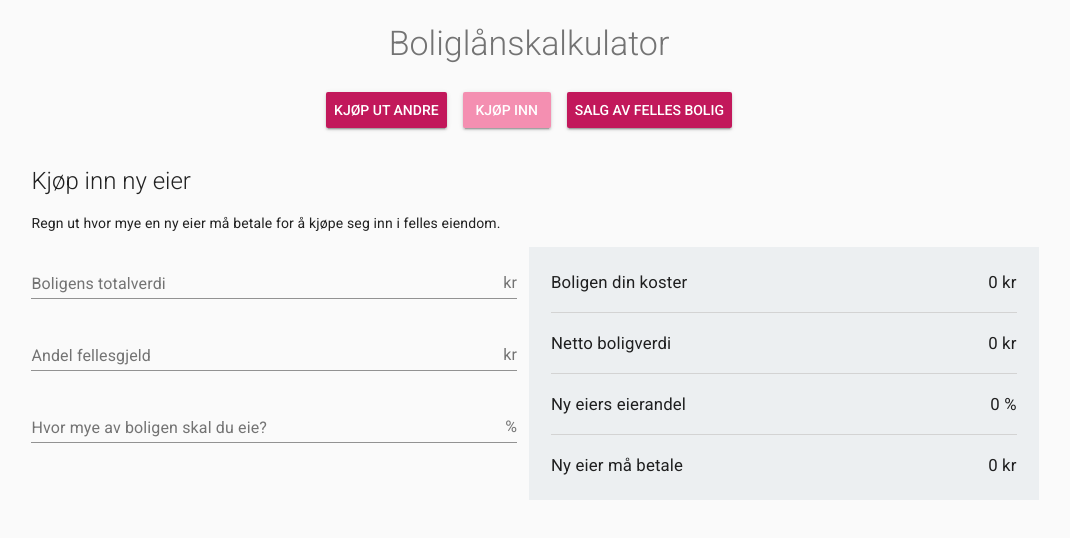
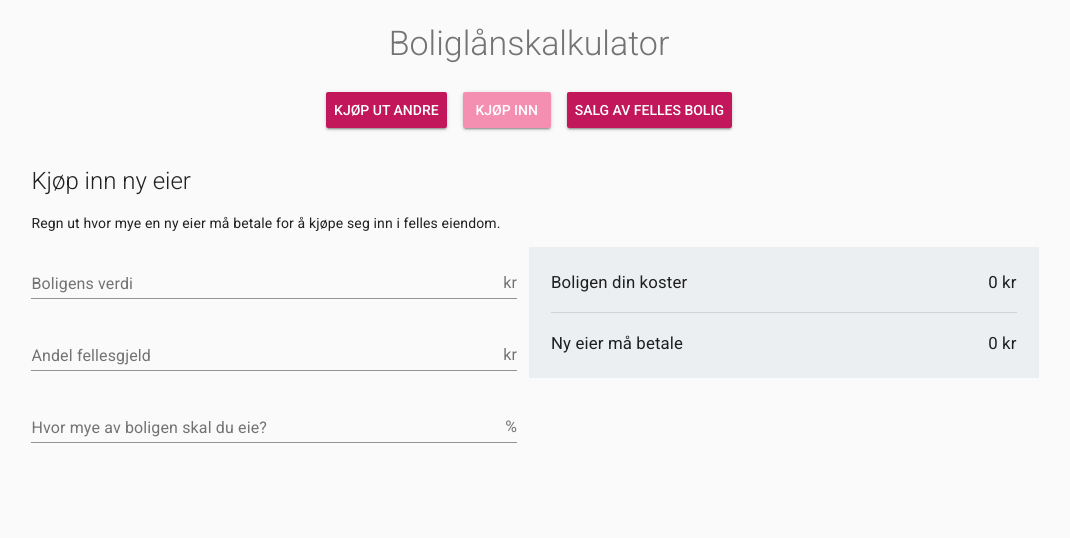
Before and after one commit to lanavu/smb-kalkulator, a Vue app: page /#/buy-share in a window 1280 px wide. Shown: the top 538 px of the page, without its empty margins (111-1181 px from the left). Built offline with nearby package versions, Linux system fonts and the light colour scheme.

Commit message:
kjope inn

```diff
--- a/src/components/BuyShare/CalculationModule.vue
+++ b/src/components/BuyShare/CalculationModule.vue
@@ -3,14 +3,6 @@
     <p class="info-row">
       <span>Boligen din koster</span>
       <span>{{ toLocaleString(userInput.propertyValue) }} kr</span>
-    </p>
-    <p class="info-row">
-      <span>Netto boligverdi</span>
-      <span>{{ toLocaleString(netPropertyValue) }} kr</span>
-    </p>
-    <p class="info-row">
-      <span>Ny eiers eierandel</span>
-      <span>{{ newOwnerShare }} %</span>
     </p>
     <p class="info-row">
       <span>Ny eier må betale</span>
@@ -28,17 +20,10 @@ export default {
     ...mapState({
       userInput: state => state.userInputBuyShare
     }),
-    netPropertyValue() {
-      //TODO: Regn ut nettoverdi av bolig
-      return 0;
-    },
-    newOwnerShare() {
-      //TODO: Regn ut ny eiers andel i prosent
-      return 0;
-    },
     purchaseAmount() {
-      //TODO: Regn ut hvor mye ny eier må betale
-      return 0;
+      const multiplier = this.userInput.ownershipShare / 100;
+      const purchaseAmount = this.userInput.propertyValue * multiplier;
+      return purchaseAmount;
     }
   },
   methods: {
--- a/src/components/BuyShare/UserInputForm.vue
+++ b/src/components/BuyShare/UserInputForm.vue
@@ -1,7 +1,7 @@
 <template>
   <div class="user-input-form">
     <md-field>
-      <label for="estimated-value">Boligens totalverdi</label>
+      <label for="estimated-value">Boligens verdi</label>
       <md-input
         type="number"
         id="estimated-value"
--- a/src/components/Buyout/CalculationModule.vue
+++ b/src/components/Buyout/CalculationModule.vue
@@ -2,11 +2,7 @@
   <div class="input-info">
     <p class="info-row">
       <span>Boligen din koster</span>
-      <span>{{ toLocaleString(userInput.propertyValue) }} kr</span>
-    </p>
-    <p class="info-row">
-      <span>Netto boligverdi</span>
-      <span>{{ toLocaleString(netPropertyValue) }} kr</span>
+      <span>{{ toLocaleString(grossPropertyValue) }} kr</span>
     </p>
     <p class="info-row">
       <span>Egenkapital i boligen</span>
@@ -21,7 +17,7 @@
       <span>{{ toLocaleString(purchaseAmount) }} kr</span>
     </p>
     <p class="info-row">
-      <span>Nytt lånebeløp</span>
+      <span>Nødvendig lånebeløp</span>
       <span
         ><strong>{{ toLocaleString(newLoanAmount) }}</strong> kr</span
       >
@@ -41,25 +37,24 @@ export default {
     shareValue() {
       const multiplier = this.userInput.ownershipShare / 100;
       return (
-        this.netPropertyValue * multiplier - this.userInput.ownPropertyDebt
+        this.userInput.propertyValue * multiplier -
+        this.userInput.ownPropertyDebt
       );
     },
-    netPropertyValue() {
-      const netPropertyValue =
-        this.userInput.propertyValue - this.userInput.commonDebt;
-      return netPropertyValue;
-    },
     totalEquity() {
-      return this.netPropertyValue - this.userInput.propertyDebt;
+      return this.userInput.propertyValue - this.userInput.propertyDebt;
     },
     purchaseAmount() {
       const shareMultiplier = this.userInput.ownershipShare / 100;
       const partnerDebt =
         this.userInput.propertyDebt - this.userInput.ownPropertyDebt;
-      return this.netPropertyValue * (1 - shareMultiplier) - partnerDebt;
+      return this.userInput.propertyValue * (1 - shareMultiplier) - partnerDebt;
     },
     newLoanAmount() {
       return this.userInput.propertyDebt + this.purchaseAmount;
+    },
+    grossPropertyValue() {
+      return this.userInput.propertyValue + this.userInput.commonDebt;
     }
   },
   methods: {
--- a/src/components/Buyout/UserInputForm.vue
+++ b/src/components/Buyout/UserInputForm.vue
@@ -1,7 +1,7 @@
 <template>
   <div class="user-input-form">
     <md-field>
-      <label for="estimated-value">Boligens totalverdi</label>
+      <label for="estimated-value">Boligens verdi</label>
       <md-input
         type="number"
         id="estimated-value"
@@ -50,7 +50,7 @@
       <span class="md-suffix">kr</span>
     </md-field>
     <md-field>
-      <label for="own-property-dept">Boliggjeld er du ansvarlig for</label>
+      <label for="own-property-dept">Boliggjeld som du er ansvarlig for</label>
       <md-input
         type="number"
         id="own-property-dept"
```
